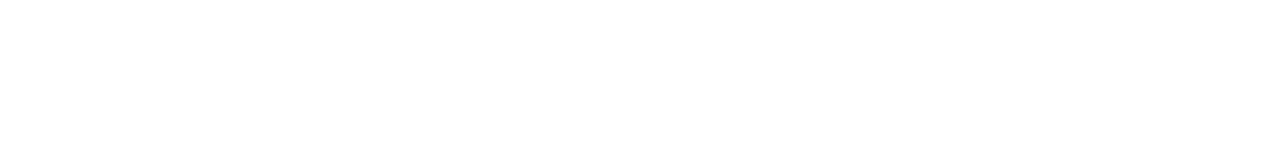
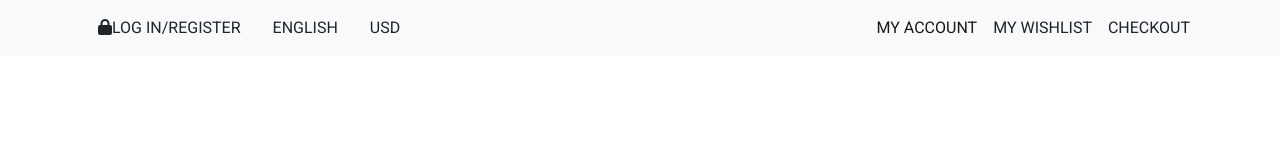
Before and after one commit to Refat-Ullah/Shopping-Project, a plain HTML site: page index.html in a window 1280 px wide. Drawn offline with nearby package versions, Linux system fonts and the light colour scheme.

Commit message:
header part done

```diff
--- a/index.html
+++ b/index.html
@@ -18,6 +18,36 @@
      <link rel="stylesheet" href="style.css">
 </head>
 <body>
+    <!-- header part start -->
+    <nav class="navbar navbar-expand-lg navbar-light bg-light">
+        <div class="container">
+
+                <a class="nav-link text-dark" href="#"><i class="fa-solid fa-lock"></i>LOG IN/REGISTER</a>
+                <a class="nav-link text-dark" href="#">ENGLISH</a>
+                <a class="nav-link text-dark" href="#">USD</a>
+
+          <button class="navbar-toggler" type="button" data-bs-toggle="collapse" data-bs-target="#navbarSupportedContent" aria-controls="navbarSupportedContent" aria-expanded="false" aria-label="Toggle navigation">
+            <span class="navbar-toggler-icon"></span>
+          </button>
+          <div class="collapse navbar-collapse" id="navbarSupportedContent">
+            <ul class="navbar-nav ms-auto mb-2 mb-lg-0">
+              <li class="nav-item">
+                <a class="nav-link active" aria-current="page" href="#">MY ACCOUNT</a>
+              </li>
+              <li class="nav-item">
+                <a class="nav-link text-dark" href="#">MY WISHLIST</a>
+              </li>
+              <li class="nav-item">
+                <a class="nav-link text-dark" href="#">CHECKOUT</a>
+              </li>
+
+
+            </ul>
+
+          </div>
+        </div>
+      </nav>
+    <!-- header part end -->
 
 </body>
 </html>
```
